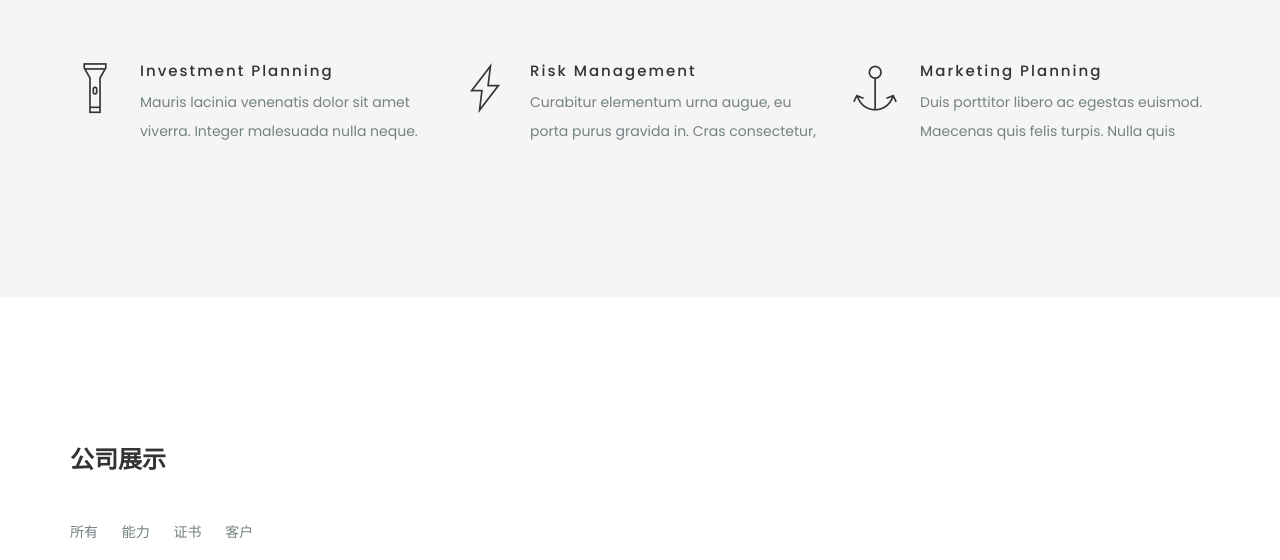
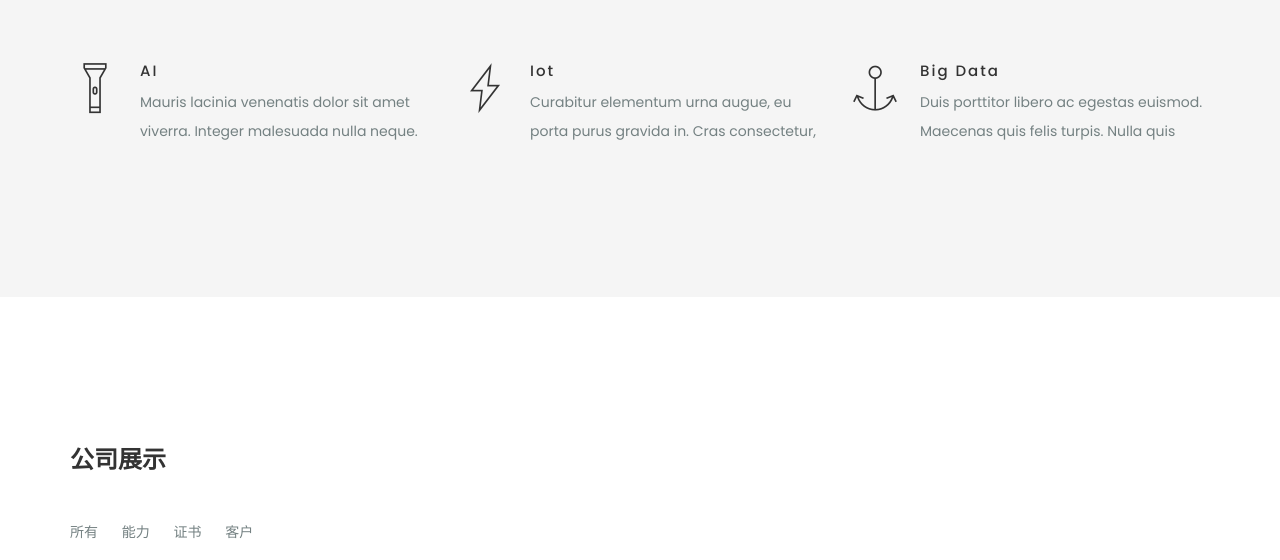
Before and after one commit to alex99123/bs_index, a plain HTML site: page index.html in a window 1280 px wide. Shown: the part 1555-2115 px from the top of the page. Drawn offline with Linux system fonts and the light colour scheme.

Commit message:
swiper-wrapper

```diff
--- a/index.html
+++ b/index.html
@@ -190,7 +190,7 @@
 								<!-- service -->
 								<div class="service mb-0">
 									<div class="service__icon"><i class="pe-7s-paint-bucket"></i></div>
-									<h3 class="service__title">Social Media</h3>
+									<h3 class="service__title">Big Data</h3>
 									<p class="service__text">Suspendisse ac elit vitae est lacinia interdum eu sit amet mauris. Phasellus</p>
 								</div><!-- End / service -->
 
@@ -198,7 +198,7 @@
 								<!-- service -->
 								<div class="service mb-0">
 									<div class="service__icon"><i class="pe-7s-paint-bucket"></i></div>
-									<h3 class="service__title">Social Media</h3>
+									<h3 class="service__title">DevOps</h3>
 									<p class="service__text">Integer placerat ullamcorper urna nec rhoncus. Sed velit justo, lacinia non</p>
 								</div><!-- End / service -->
 
@@ -206,7 +206,7 @@
 								<!-- service -->
 								<div class="service mb-0">
 									<div class="service__icon"><i class="pe-7s-lintern"></i></div>
-									<h3 class="service__title">Investment Planning</h3>
+									<h3 class="service__title">AI</h3>
 									<p class="service__text">Mauris lacinia venenatis dolor sit amet viverra. Integer malesuada nulla neque.</p>
 								</div><!-- End / service -->
 
@@ -214,7 +214,7 @@
 								<!-- service -->
 								<div class="service mb-0">
 									<div class="service__icon"><i class="pe-7s-gleam"></i></div>
-									<h3 class="service__title">Risk Management</h3>
+									<h3 class="service__title">Iot</h3>
 									<p class="service__text">Curabitur elementum urna augue, eu porta purus gravida in. Cras consectetur,</p>
 								</div><!-- End / service -->
 
@@ -222,7 +222,7 @@
 								<!-- service -->
 								<div class="service mb-0">
 									<div class="service__icon"><i class="pe-7s-anchor"></i></div>
-									<h3 class="service__title">Marketing Planning</h3>
+									<h3 class="service__title">Big Data</h3>
 									<p class="service__text">Duis porttitor libero ac egestas euismod. Maecenas quis felis turpis. Nulla quis</p>
 								</div><!-- End / service -->
 
@@ -230,7 +230,7 @@
 								<!-- service -->
 								<div class="service mb-0">
 									<div class="service__icon"><i class="pe-7s-refresh"></i></div>
-									<h3 class="service__title">Site Security</h3>
+									<h3 class="service__title">DevOps</h3>
 									<p class="service__text">Etiam non varius justo, vel tempor mi. Nulla facilisi. Fusce at tortor arcu.</p>
 								</div><!-- End / service -->
 
@@ -238,7 +238,7 @@
 								<!-- service -->
 								<div class="service mb-0">
 									<div class="service__icon"><i class="pe-7s-joy"></i></div>
-									<h3 class="service__title">Risk Management</h3>
+									<h3 class="service__title">AI</h3>
 									<p class="service__text">Integer placerat ullamcorper urna nec rhoncus. Sed velit justo, lacinia non</p>
 								</div><!-- End / service -->
 
@@ -246,7 +246,7 @@
 								<!-- service -->
 								<div class="service mb-0">
 									<div class="service__icon"><i class="pe-7s-lock"></i></div>
-									<h3 class="service__title">Investment Planning</h3>
+									<h3 class="service__title">Iot</h3>
 									<p class="service__text">Mauris lacinia venenatis dolor sit amet viverra. Integer malesuada nulla neque.</p>
 								</div><!-- End / service -->
 
@@ -254,7 +254,7 @@
 								<!-- service -->
 								<div class="service mb-0">
 									<div class="service__icon"><i class="pe-7s-magnet"></i></div>
-									<h3 class="service__title">Site Security</h3>
+									<h3 class="service__title">Big Data</h3>
 									<p class="service__text">Nam elit ligula, egestas et ornare non, viverra eu justo. Aliquam ornare lectus</p>
 								</div><!-- End / service -->
 
```
